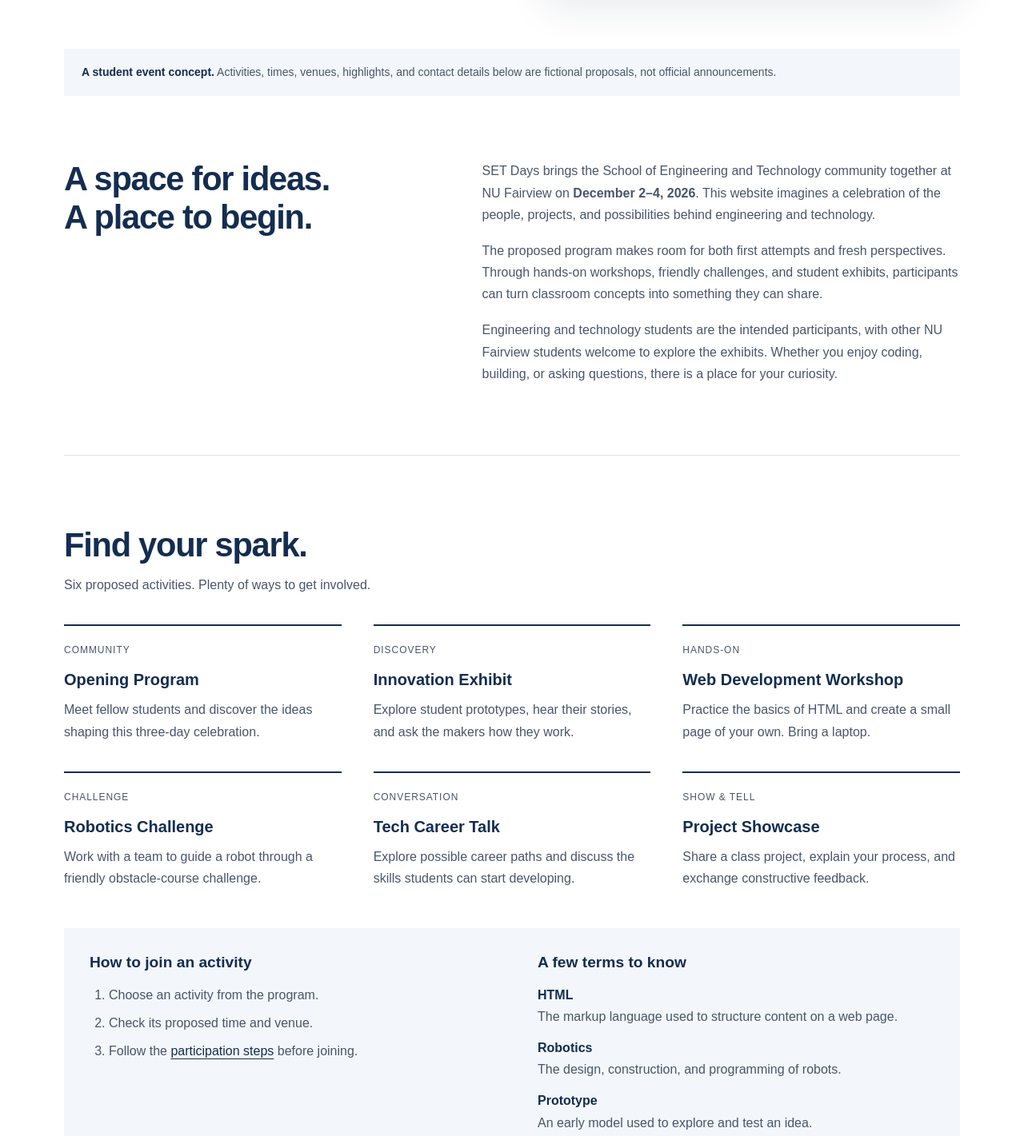
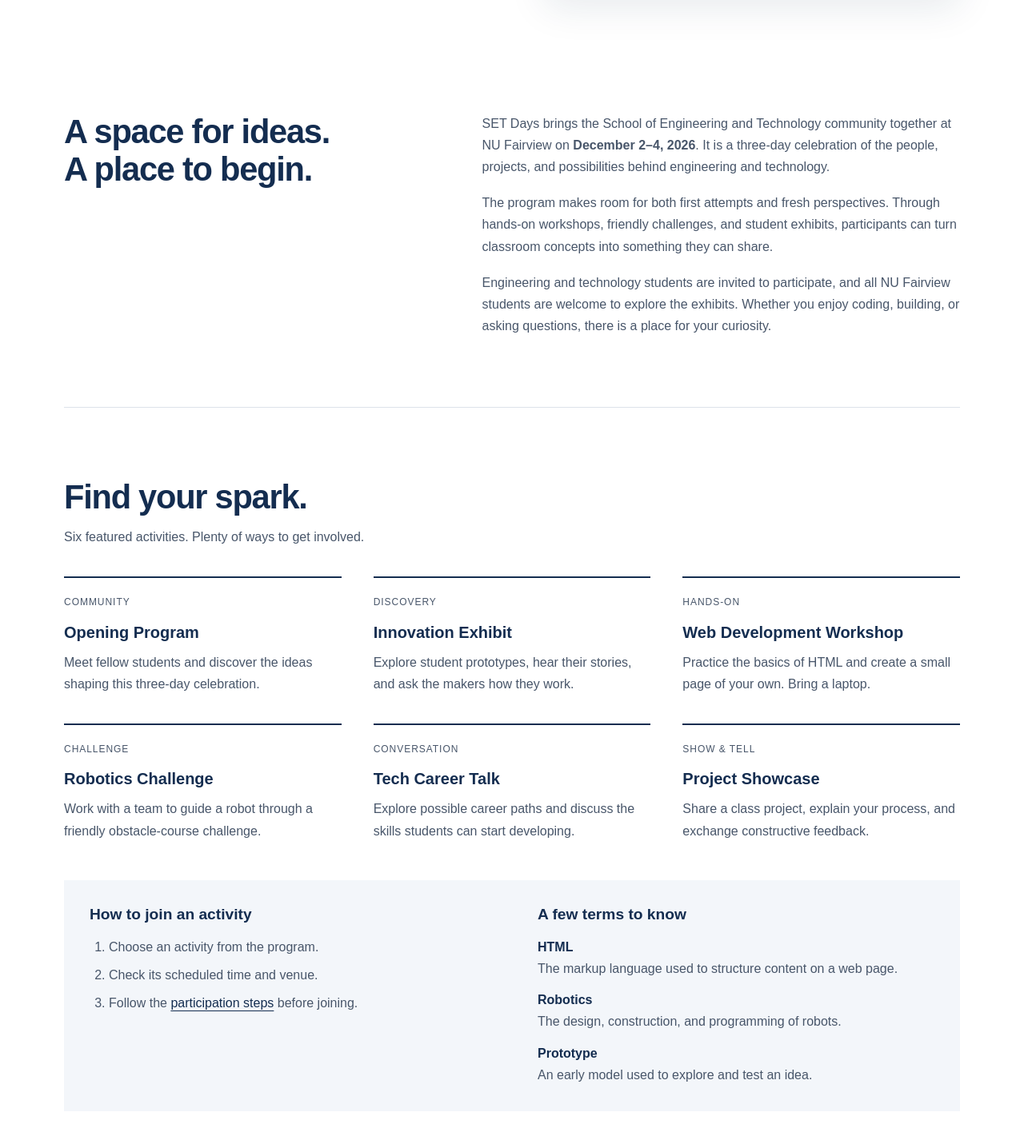
Before and after one commit to aaliliyahyah/event-information-website, a plain HTML site: page index.html in a window 1280 px wide. Shown: the part 609-2030 px from the top of the page at 80% size. Drawn offline with Linux system fonts and the light colour scheme.

Commit message:
Remove placeholder disclaimers from about, activities, and highlights sections

```diff
--- a/css/style.css
+++ b/css/style.css
@@ -24,7 +24,6 @@ ol { padding-left: 24px; }
 .container { width: min(1120px, calc(100% - 64px)); margin-inline: auto; }
 .section { padding-block: 80px; }
 hr { border: 0; border-top: 1px solid var(--line); }
-.small-note { font-size: 0.875rem; line-height: 1.6; }
 .skip-link { position: absolute; top: -100px; left: 20px; padding: 12px; background: var(--gold); z-index: 2; }
 .skip-link:focus { top: 12px; }
 
@@ -52,8 +51,6 @@ h1 em { font-style: normal; text-decoration: underline; text-decoration-color: v
 .tile-narrow { grid-column: span 5; }
 .collage-tile img { display: block; width: 100%; height: 100%; object-fit: cover; transition: transform 0.35s ease; }
 .collage-tile:hover img { transform: scale(1.03); }
-.proposal-note { padding: 18px 22px; background: var(--light); font-size: 0.875rem; margin-bottom: 0; }
-.proposal-note strong { color: var(--navy); }
 
 /* Main information */
 .about-section { display: grid; grid-template-columns: 1fr 1.35fr; gap: 80px; }
--- a/index.html
+++ b/index.html
@@ -57,21 +57,19 @@
       </div>
     </section>
 
-    <div class="container"><p class="proposal-note"><strong>A student event concept.</strong> Activities, times, venues, highlights, and contact details below are fictional proposals, not official announcements.</p></div>
-
     <section class="container section about-section" id="about" aria-labelledby="about-title">
       <h2 id="about-title">A space for ideas.<br>A place to begin.</h2>
       <div class="about-copy">
-        <p>SET Days brings the School of Engineering and Technology community together at NU Fairview on <strong>December 2–4, 2026</strong>. This website imagines a celebration of the people, projects, and possibilities behind engineering and technology.</p>
-        <p>The proposed program makes room for both first attempts and fresh perspectives. Through hands-on workshops, friendly challenges, and student exhibits, participants can turn classroom concepts into something they can share.</p>
-        <p>Engineering and technology students are the intended participants, with other NU Fairview students welcome to explore the exhibits. Whether you enjoy coding, building, or asking questions, there is a place for your curiosity.</p>
+        <p>SET Days brings the School of Engineering and Technology community together at NU Fairview on <strong>December 2–4, 2026</strong>. It is a three-day celebration of the people, projects, and possibilities behind engineering and technology.</p>
+        <p>The program makes room for both first attempts and fresh perspectives. Through hands-on workshops, friendly challenges, and student exhibits, participants can turn classroom concepts into something they can share.</p>
+        <p>Engineering and technology students are invited to participate, and all NU Fairview students are welcome to explore the exhibits. Whether you enjoy coding, building, or asking questions, there is a place for your curiosity.</p>
       </div>
     </section>
 
     <hr class="container">
 
     <section class="container section" id="activities" aria-labelledby="activities-title">
-      <div class="section-heading"><h2 id="activities-title">Find your spark.</h2><p>Six proposed activities. Plenty of ways to get involved.</p></div>
+      <div class="section-heading"><h2 id="activities-title">Find your spark.</h2><p>Six featured activities. Plenty of ways to get involved.</p></div>
       <ul class="activity-list">
         <li><span class="activity-type">COMMUNITY</span><h3>Opening Program</h3><p>Meet fellow students and discover the ideas shaping this three-day celebration.</p></li>
         <li id="innovation-exhibit"><span class="activity-type">DISCOVERY</span><h3>Innovation Exhibit</h3><p>Explore student prototypes, hear their stories, and ask the makers how they work.</p></li>
@@ -81,7 +79,7 @@
         <li><span class="activity-type">SHOW &amp; TELL</span><h3>Project Showcase</h3><p>Share a class project, explain your process, and exchange constructive feedback.</p></li>
       </ul>
       <div class="learning-notes">
-        <div><h3>How to join an activity</h3><ol><li>Choose an activity from the program.</li><li>Check its proposed time and venue.</li><li>Follow the <a href="#participate">participation steps</a> before joining.</li></ol></div>
+        <div><h3>How to join an activity</h3><ol><li>Choose an activity from the program.</li><li>Check its scheduled time and venue.</li><li>Follow the <a href="#participate">participation steps</a> before joining.</li></ol></div>
         <div><h3>A few terms to know</h3><dl><dt>HTML</dt><dd>The markup language used to structure content on a web page.</dd><dt>Robotics</dt><dd>The design, construction, and programming of robots.</dd><dt>Prototype</dt><dd>An early model used to explore and test an idea.</dd></dl></div>
       </div>
     </section>
@@ -124,10 +122,10 @@
     <hr class="container">
 
     <section class="container section" id="highlights" aria-labelledby="highlights-title">
-      <div class="section-heading"><h2 id="highlights-title">A closer look.</h2><p>Three moments to look forward to in this proposed program.</p></div>
+      <div class="section-heading"><h2 id="highlights-title">A closer look.</h2><p>Three moments to look forward to across the three-day program.</p></div>
       <div class="highlight-list">
         <div class="highlight"><h3>Your first web page</h3><div><p>Start with headings, links, and images in the Web Development Workshop. The goal is a small page you understand and can keep improving.</p><span class="highlight-detail">December 3 · Computer Lab · Beginner friendly</span></div></div>
-        <div class="highlight"><h3>Small robots. Big ideas.</h3><div><p>The Robotics Challenge is a chance to practice teamwork, test a solution, and learn from each attempt on a proposed obstacle course.</p><span class="highlight-detail">December 3 · Assembly Hall · Team activity</span></div></div>
+        <div class="highlight"><h3>Small robots. Big ideas.</h3><div><p>The Robotics Challenge is a chance to practice teamwork, test a solution, and learn from each attempt on the obstacle course.</p><span class="highlight-detail">December 3 · Assembly Hall · Team activity</span></div></div>
         <div class="highlight"><h3>Made by our community</h3><div><p>Bring your questions to the Project Showcase. Student presenters can share what they built, what surprised them, and what they would try next.</p><span class="highlight-detail">December 4 · Exhibit Hall · Student projects</span></div></div>
       </div>
     </section>
```
